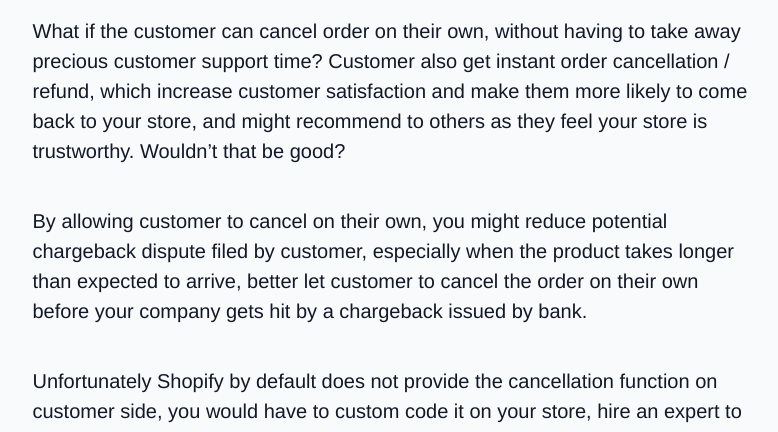
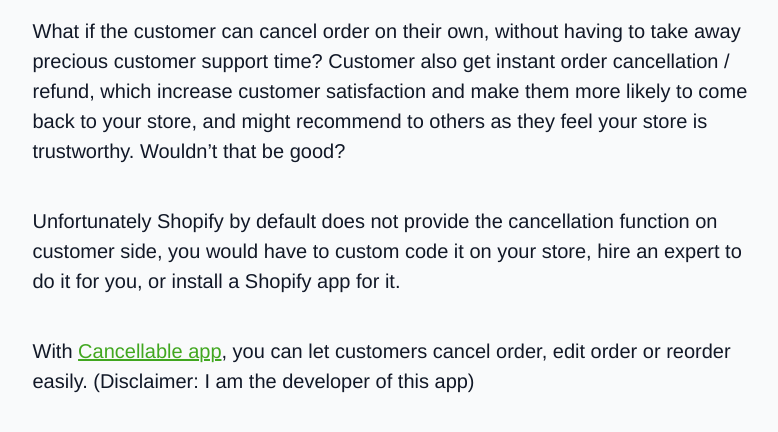
Before and after one commit to YagiSoftware/blog, a Jekyll site: the page built from _posts/2021-09-06-how-to-let-customers-cancel-order-on-your-shopify-store.md, in a window 1280 px wide and 900 px high, scrolled down 964 px, cut to the strip 50-482 px from the top of the window. Shown: the whole strip, without its empty margins (246-1024 px from the left). Built offline with Jekyll 4.4.1, drawn with Linux system fonts in a browser that asks for light colours; some web fonts are replaced; comment, search, counter and statistics services are not loaded.

Commit message:
remove chargeback text
remove chargeback text

```diff
--- a/_posts/2021-09-06-how-to-let-customers-cancel-order-on-your-shopify-store.md
+++ b/_posts/2021-09-06-how-to-let-customers-cancel-order-on-your-shopify-store.md
@@ -12,9 +12,6 @@
 
 
 What if the customer can cancel order on their own, without having to take away precious customer support time? Customer also get instant order cancellation / refund, which increase customer satisfaction and make them more likely to come back to your store, and might recommend to others as they feel your store is trustworthy. Wouldn't that be good?
-
-By allowing customer to cancel on their own, you might reduce potential chargeback dispute filed by customer, especially when the product takes longer than expected to arrive, better let customer to cancel the order on their own before your company gets hit by a chargeback issued by bank.
-
 
 Unfortunately Shopify by default does not provide the cancellation function on customer side, you would have to custom code it on your store, hire an expert to do it for you, or install a Shopify app for it.
 
```
